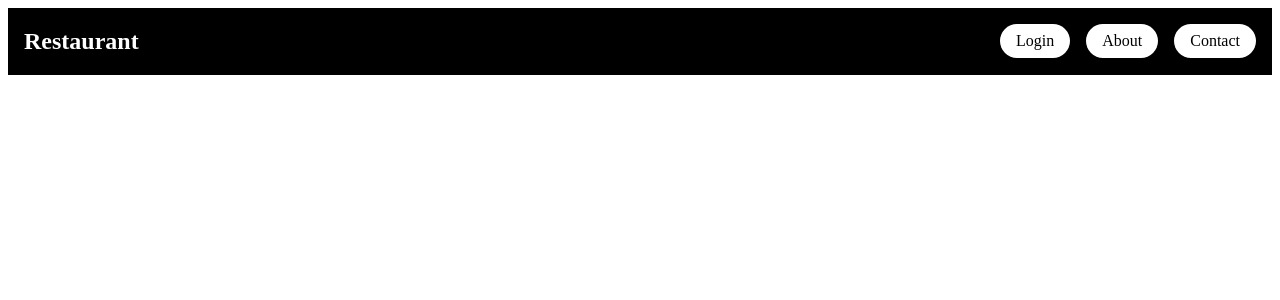
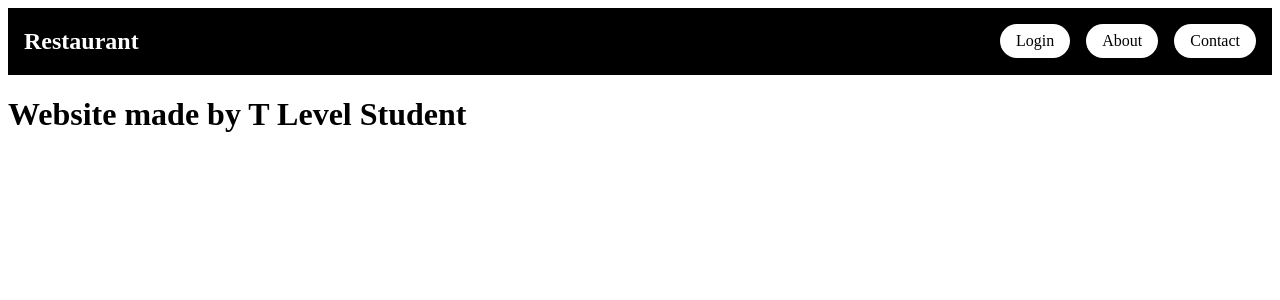
Before and after one commit to s1nnzz/paul-exam, a React (Vite) app in the folder client/: page /about in a window 1280 px wide. Shown: the top 300 px of the page. Built offline with nearby package versions, Linux system fonts and the light colour scheme; no server answers.

Commit message:
about and contact

```diff
--- a/client/src/pages/About.jsx
+++ b/client/src/pages/About.jsx
@@ -1,5 +1,5 @@
-function Component () {
-    return <></>
+function Component() {
+	return <h1>Website made by T Level Student</h1>;
 }
 
-export default Component
+export default Component;
--- a/client/src/pages/Contact.jsx
+++ b/client/src/pages/Contact.jsx
@@ -1,5 +1,5 @@
-function Component () {
-    return <></>
+function Component() {
+	return <h1>We have no contacts</h1>;
 }
 
-export default Component
+export default Component;
```
Also changed, not shown: 1 other file (tests, documents, lock files or other folders).
